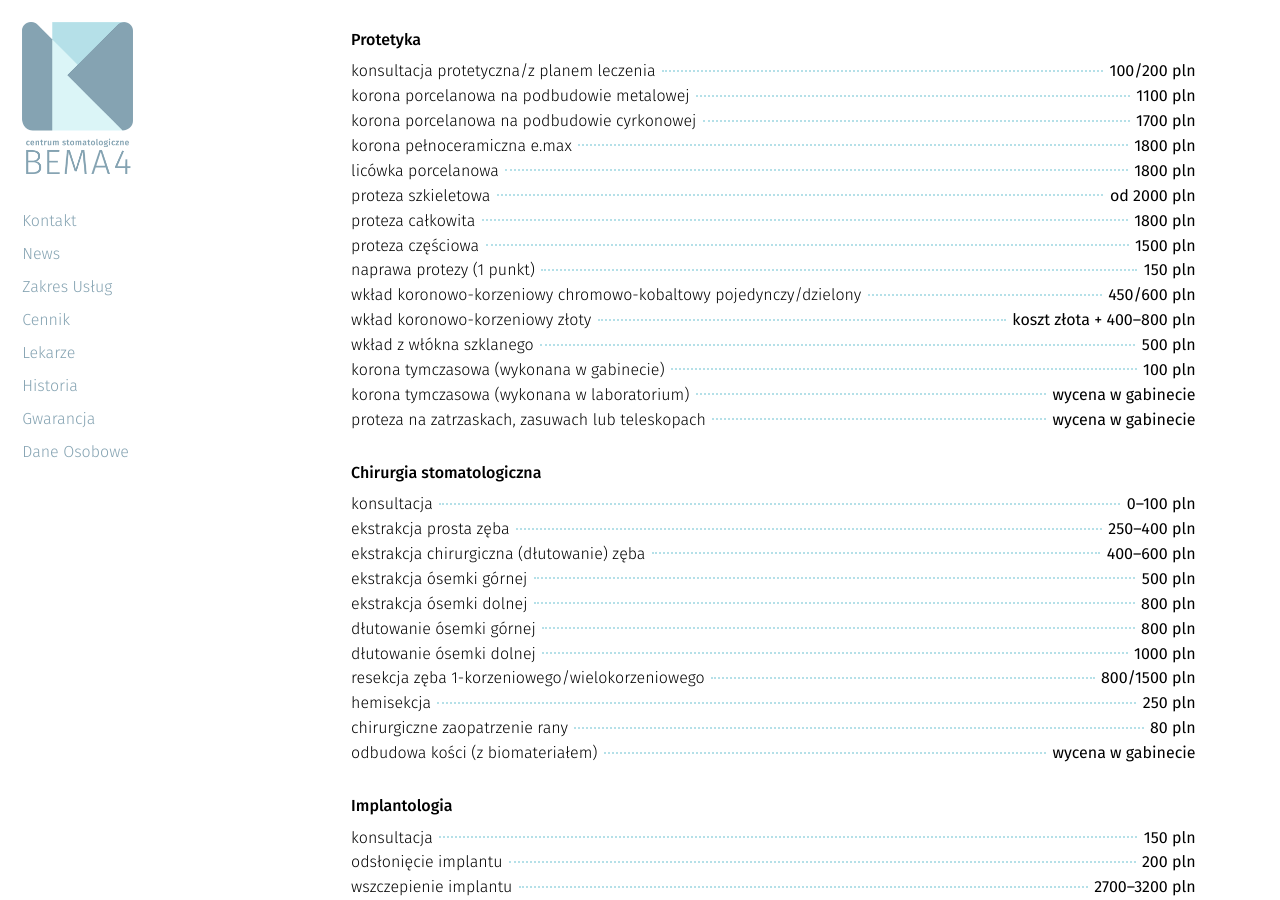
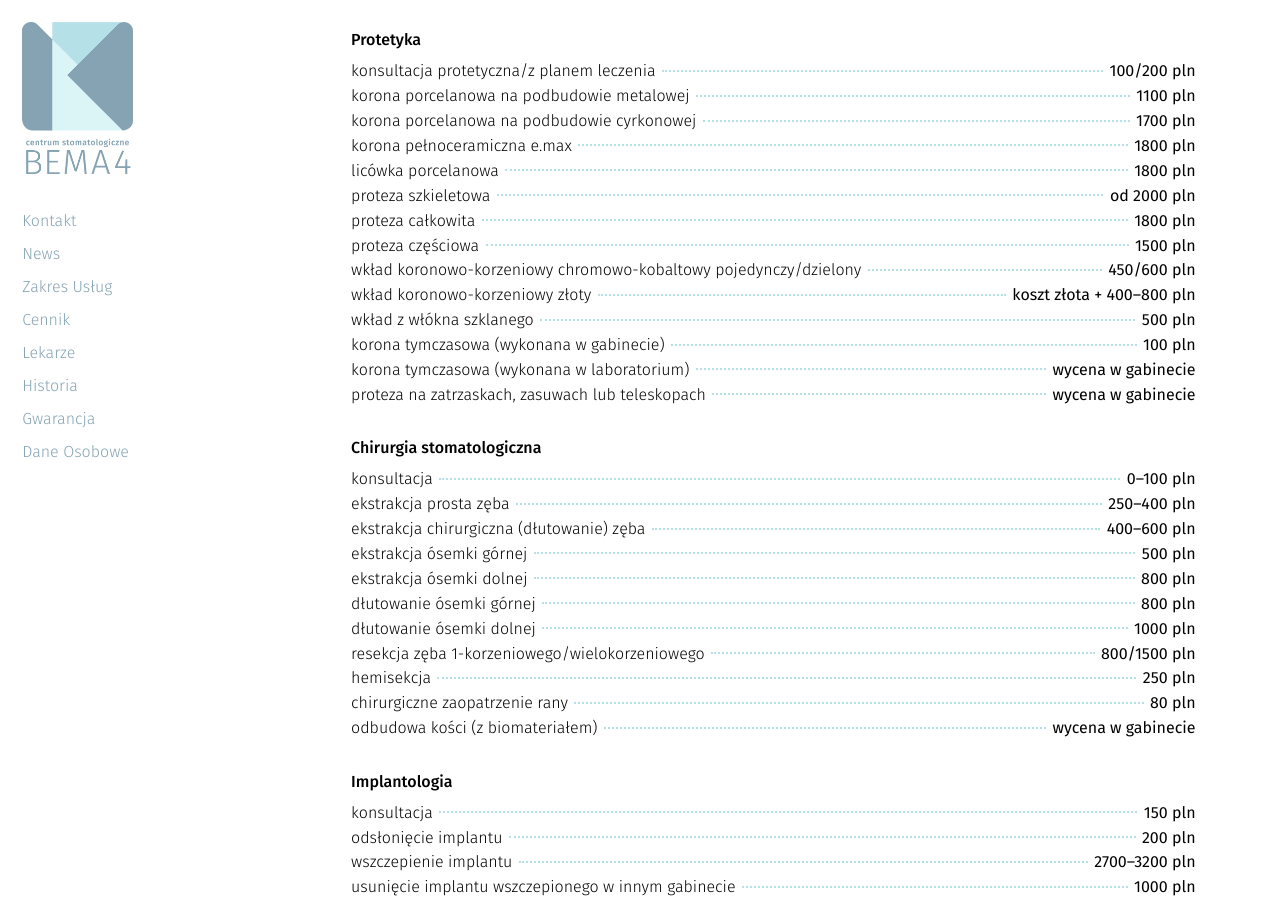
Before and after one commit to CSB4/bema4, a Jekyll site: the page built from index.html, in a window 1280 px wide and 900 px high, scrolled down 3601 px. Built offline with Jekyll 4.4.1, drawn with Linux system fonts in a browser that asks for light colours; nearby versions of some CDN libraries.

Commit message:
aktualizacja cennika (#140)

```diff
--- a/_slides/0000-03-03-cennik.markdown
+++ b/_slides/0000-03-03-cennik.markdown
@@ -72,7 +72,6 @@ published: true
 * <span>proteza szkieletowa</span> <span>od 2000 pln</span>
 * <span>proteza całkowita</span> <span>1800 pln</span>
 * <span>proteza częściowa</span> <span>1500 pln</span>
-* <span>naprawa protezy (1 punkt)</span> <span>150 pln</span>
 * <span>wkład koronowo-korzeniowy chromowo-kobaltowy pojedynczy/dzielony</span> <span>450/600 pln</span>
 * <span>wkład koronowo-korzeniowy złoty</span> <span>koszt złota + 400&ndash;800 pln</span>
 * <span>wkład z włókna szklanego</span> <span>500 pln</span>
```
